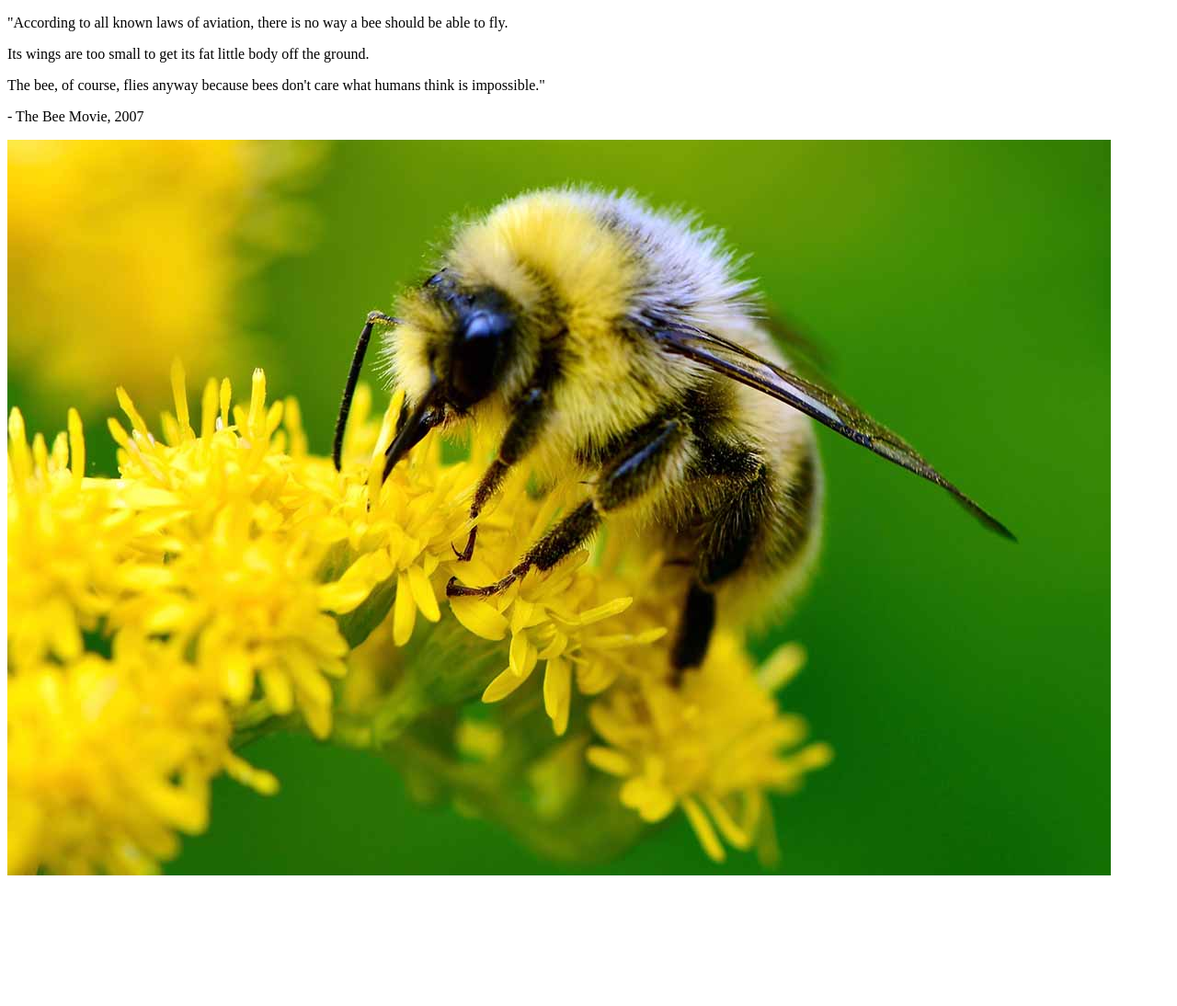
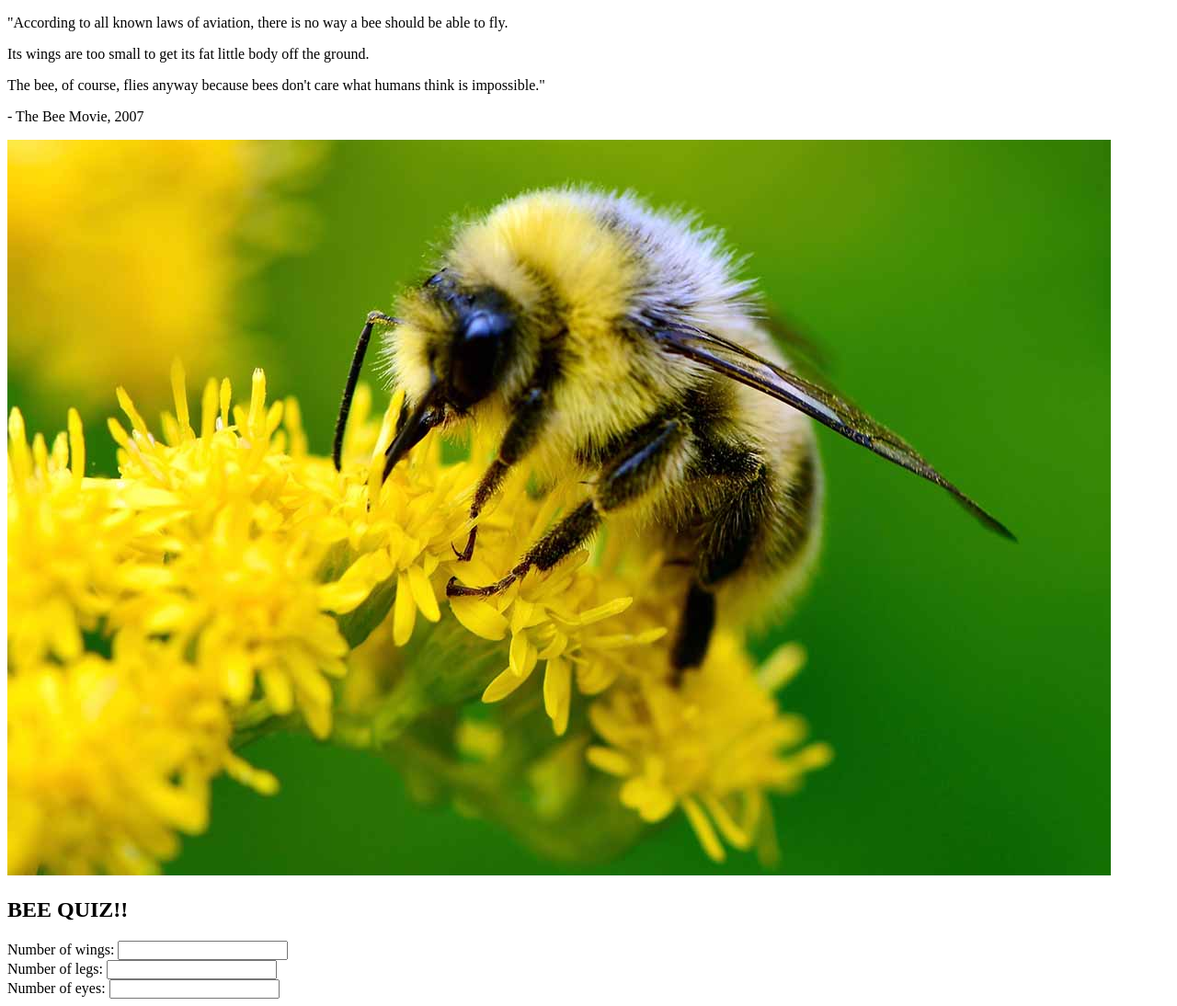
Before and after one commit to FHuaTDSB/assign1-4u, a website: page index.html in a window 1280 px wide. Shown: the whole page at 92% size. Before the commit the page ends 964 px from the top, so only its background shows below. Drawn offline with Linux system fonts and the light colour scheme.

Commit message:
Added bee quiz

```diff
--- a/index.html
+++ b/index.html
@@ -13,6 +13,15 @@
   <p>The bee, of course, flies anyway because bees don't care what humans think is impossible."</p>
   <p>- The Bee Movie, 2007</p>
   <img src="assets/Buzz-About-Bees-Feature.jpg" alt="Bumblebee on a flower">
+  <h2>BEE QUIZ!!</h2>
+  <form>
+    <label for="wings">Number of wings:</label>
+    <input type="text" name="wings"><br>
+    <label for="legs">Number of legs:</label>
+    <input type="text" name="legs"><br>
+    <label for="eyes">Number of eyes:</label>
+    <input type="text" name="eyes">
+  </form>
 </body>
 
 </html>
```
